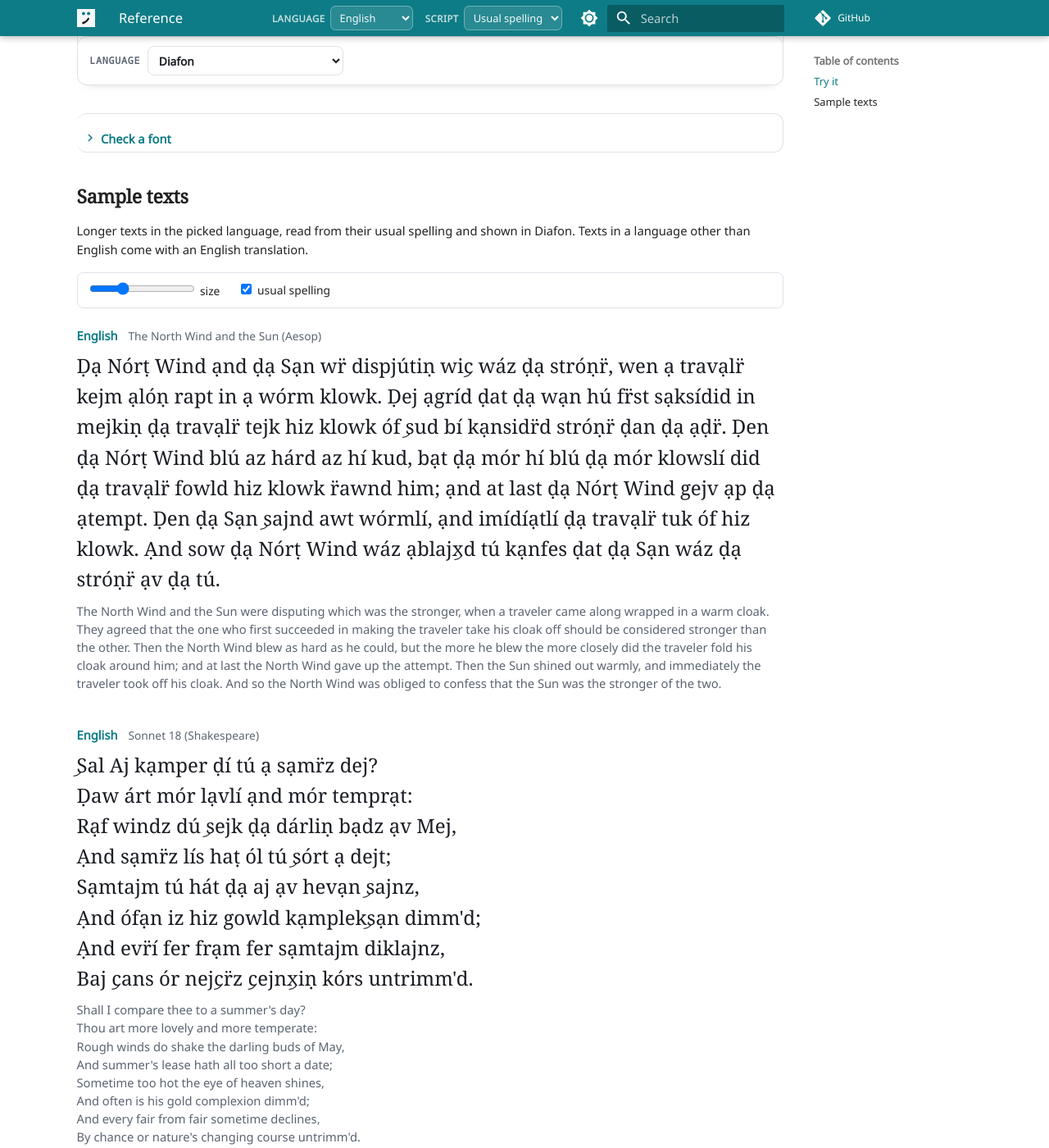
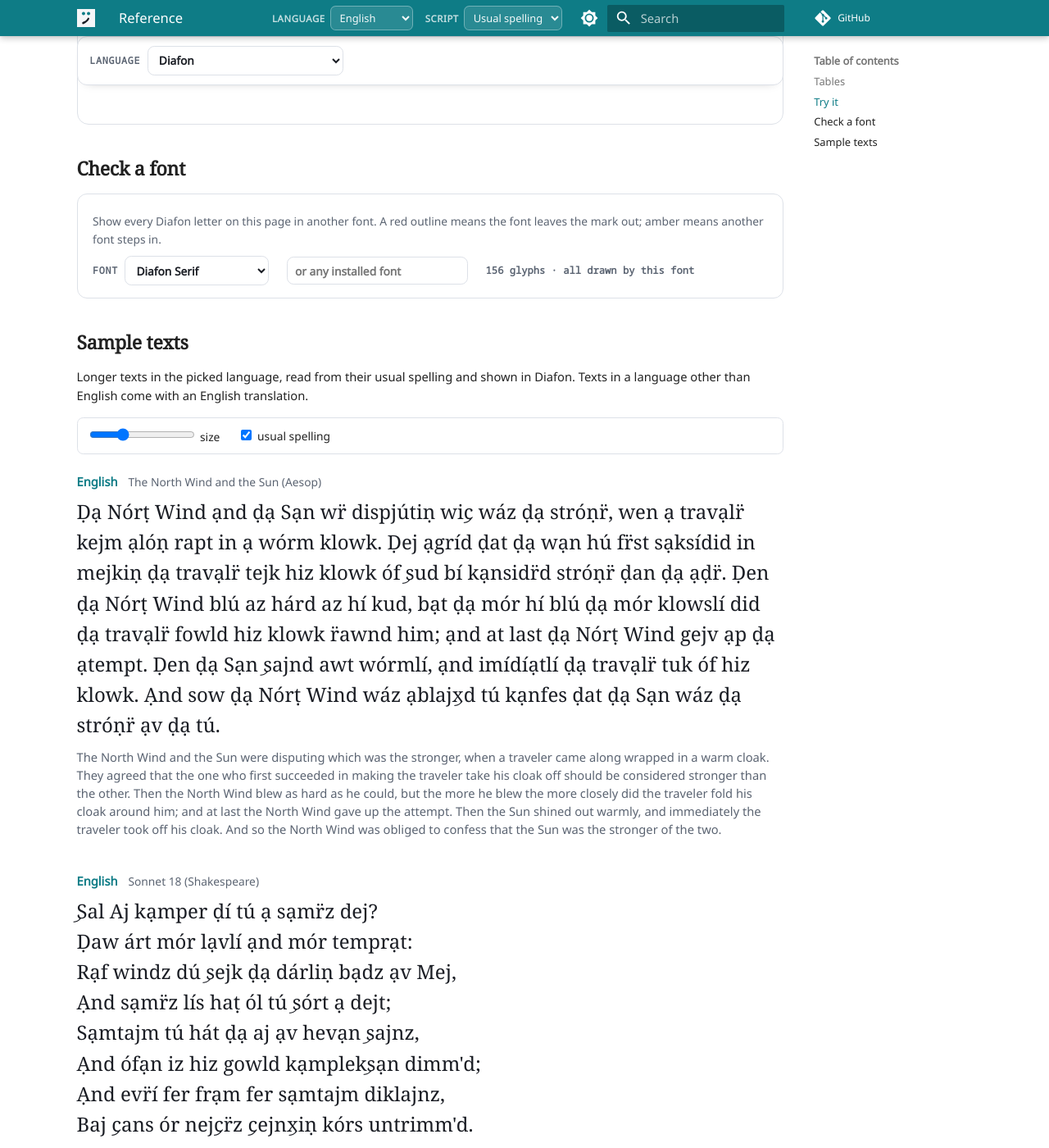
Before and after one commit to diafon-org/diafon, an MkDocs documentation site: the page built from docs/master.md, in a window 1280 px wide and 1400 px high, scrolled down 10422 px. Shown: the whole window at 82% size. Built offline with MkDocs 1.6.1 and Material for MkDocs 9.7.7, drawn with Linux system fonts in a browser that asks for light colours; comment, search, counter and statistics services are not loaded.

Commit message:
Site: no collapsed boxes, every Reference section in the menu, Tools hidden
- Reference: the tables get a heading (Tables) and "Check a font" is a
  section instead of a collapsed box, so the right-hand menu lists all
  four; opening the page at a section anchor keeps the reader's language
- Tools: out of the nav, the home page buttons and search until it is
  reviewed; the page still builds at its URL

```diff
--- a/docs/.include/home-hero.html
+++ b/docs/.include/home-hero.html
@@ -9,6 +9,5 @@
   <div class="hero-go">
     <a class="md-button md-button--primary" href="learn/">Start learning</a>
     <a class="md-button" href="master/">Reference</a>
-    <a class="md-button" href="tools/">Keyboards and fonts</a>
   </div>
 </div>
--- a/docs/assets/diafon.css
+++ b/docs/assets/diafon.css
@@ -351,18 +351,18 @@
 .md-typeset .mt tr.sub .op-c{background:var(--c-c)} .md-typeset .mt tr.sub .op-q{background:var(--q-c)}
 .md-typeset .mt tr.sub .op-y{background:var(--y-c)} .md-typeset .mt tr.sub .op-w{background:var(--accent)}
 .md-typeset .tryout-more{margin:.8rem 0 0;border-top:1px solid var(--line);padding-top:.5rem}
-.md-typeset .tryout-more > summary,.md-typeset .fontcheck > summary{cursor:pointer;font-weight:600;font-size:.8rem;color:var(--accent)}
+.md-typeset .tryout-more > summary{cursor:pointer;font-weight:600;font-size:.8rem;color:var(--accent)}
 .md-typeset .tryout-help{font-size:.75rem;color:var(--muted);margin:.4rem 0}
-.md-typeset .fontcheck{margin:2rem 0;padding:.8rem 1rem;border:1px solid var(--line);border-radius:12px;background:var(--card)}
+.md-typeset .fontcheck{margin:.6rem 0 1.4rem;padding:.8rem 1rem;border:1px solid var(--line);border-radius:12px;background:var(--card)}
 .md-typeset .fontcheck .fontbar{position:static;margin:.5rem 0 0;box-shadow:none;border:none;padding:0;background:none}
 .md-typeset .sample-text{font-family:var(--glyph,var(--serif))}
 .md-typeset .sample-trans{font-size:.8rem;line-height:1.5;color:var(--muted);font-style:italic;margin:.4rem 0 0}
 /* the try-out toggles and the font check are plain disclosures, not Material's call-out boxes */
-.md-typeset details.tryout-more,.md-typeset details.fontcheck{box-shadow:none;border-left:none;font-size:inherit}
+.md-typeset details.tryout-more{box-shadow:none;border-left:none;font-size:inherit}
 .md-typeset details.tryout-more{border:none;border-top:1px solid var(--line);border-radius:0;background:none;padding:.5rem 0 0}
-.md-typeset details.tryout-more > summary,.md-typeset details.fontcheck > summary{background:none;padding:.2rem 0 .2rem 1.2rem;border:none}
-.md-typeset details.tryout-more > summary::before,.md-typeset details.fontcheck > summary::before{display:none}
-.md-typeset details.tryout-more > summary::after,.md-typeset details.fontcheck > summary::after{left:0;right:auto;top:.25rem;background-color:var(--accent)}
+.md-typeset details.tryout-more > summary{background:none;padding:.2rem 0 .2rem 1.2rem;border:none}
+.md-typeset details.tryout-more > summary::before{display:none}
+.md-typeset details.tryout-more > summary::after{left:0;right:auto;top:.25rem;background-color:var(--accent)}
 
 /* languages by their own name, the English name small after it */
 .md-typeset .en-name{font-size:.68em;font-weight:400;color:var(--muted);margin-left:.35em;font-family:var(--md-text-font-family,sans-serif)}
--- a/docs/assets/master.js
+++ b/docs/assets/master.js
@@ -153,7 +153,7 @@ function fromHash(){
   const st = hashState();
   let picked = null;
   try { picked = localStorage.getItem('diafon-lang'); } catch (e) {}
-  const want = st.table || picked;
+  const want = st.table && $('sec-' + st.table) ? st.table : picked;   // a section anchor (#try-it) is no table
   $table.value = want && $('sec-' + want) ? want : 'universal';
   if (st.font){
     if ([...$font.options].some(o => o.value === st.font)) { $font.value = st.font; $custom.value = ''; }
--- a/docs/master.md
+++ b/docs/master.md
@@ -5,6 +5,8 @@ hide:
 ---
 
 # Reference
+
+## Tables
 
 <div class="mt-bar" markdown="0">
   <label>language <select id="mt-table" autocomplete="off"></select></label>
@@ -26,8 +28,9 @@ typing box are below the tables.</p>
 </div>
 
 
-<details class="fontcheck" markdown="0">
-  <summary>Check a font</summary>
+## Check a font
+
+<div class="fontcheck" markdown="0">
   <p class="tryout-help">Show every Diafon letter on this page in another font. A red outline
   means the font leaves the mark out; amber means another font steps in.</p>
   <div class="mt-bar fontbar">
@@ -61,7 +64,7 @@ typing box are below the tables.</p>
     <input type="text" id="mt-custom" placeholder="or any installed font" autocomplete="off" spellcheck="false">
     <span class="mt-summary" id="mt-summary"></span>
   </div>
-</details>
+</div>
 
 <div class="mt-samples" id="mt-samples" markdown="1">
 
--- a/mkdocs.yml
+++ b/mkdocs.yml
@@ -31,11 +31,10 @@ theme:
     - search.suggest
     - content.code.copy
 
-nav:
+nav:                      # tools.md builds at its URL, out of the nav until reviewed
   - Diafon: index.md
   - Learning: learn.md
   - Reference: master.md
-  - Tools: tools.md
 
 markdown_extensions:
   - attr_list
```
Also changed, not shown: docs/tools.md (+2 -0 lines), 1 other file.
